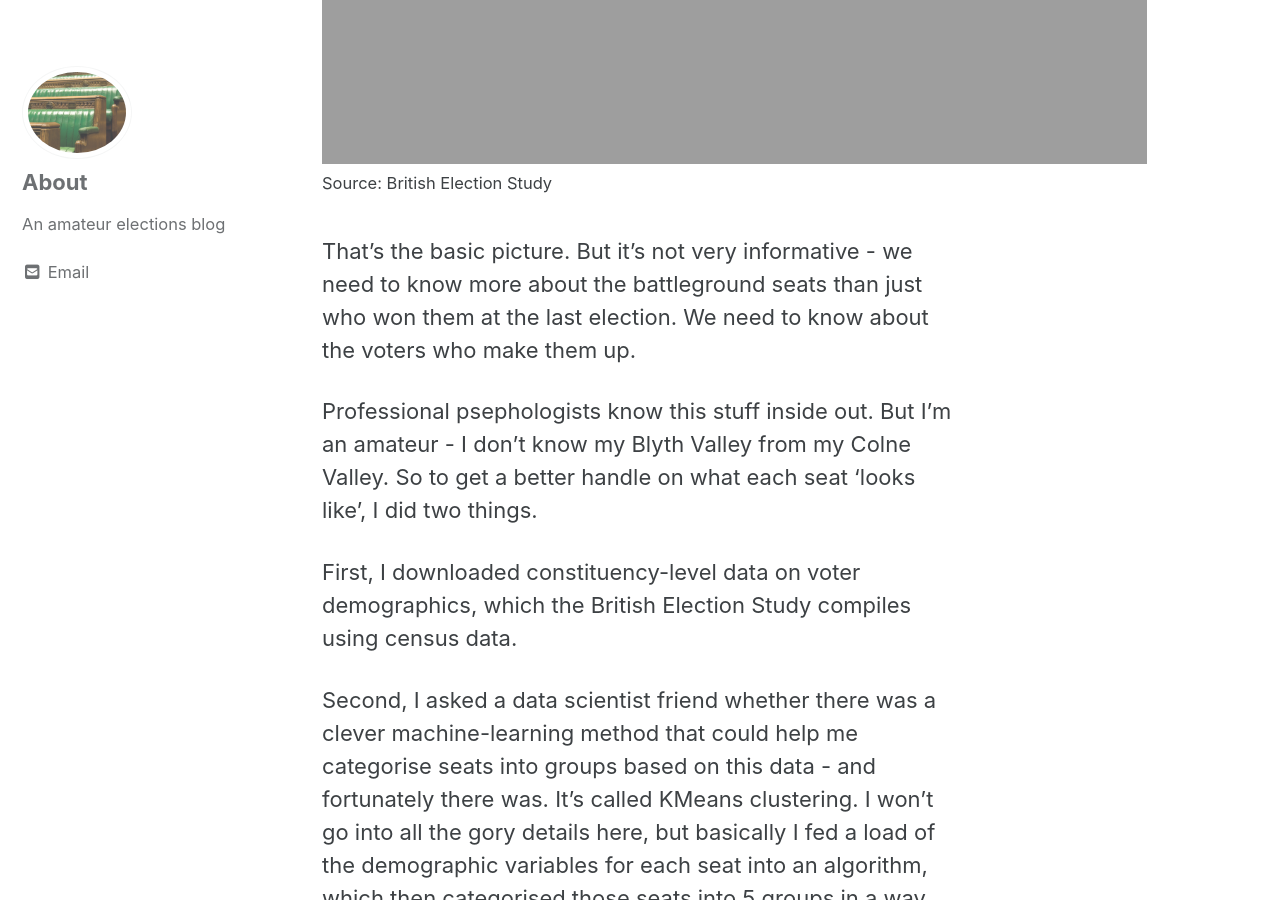
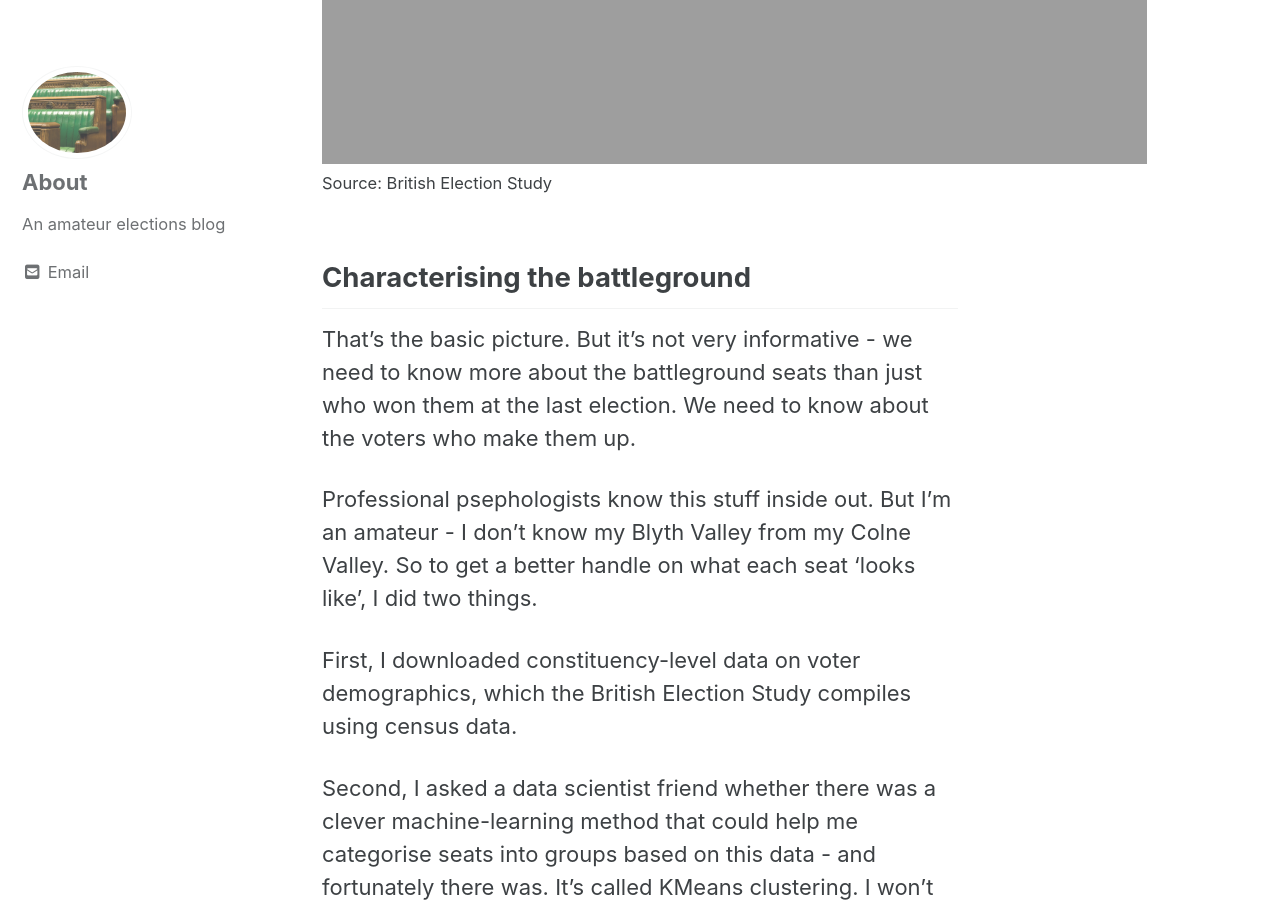
Before and after one commit to sixhundredandfifty/blog, a Jekyll site: the page built from _posts/2020-05-28-labourbattleground1.md, in a window 1280 px wide and 900 px high, scrolled down 3405 px. Built offline with Jekyll 4.4.1, drawn with Linux system fonts in a browser that asks for light colours; cached includes are drawn as plain includes; nearby versions of some CDN libraries.

Commit message:
Update 2020-05-28-labourbattleground1.md

```diff
--- a/_posts/2020-05-28-labourbattleground1.md
+++ b/_posts/2020-05-28-labourbattleground1.md
@@ -32,6 +32,7 @@ A few points to make about this basic picture:
 
 <sup>Source: British Election Study</sup>
 
+## Characterising the battleground
 That’s the basic picture. But it’s not very informative - we need to know more about the battleground seats than just who won them at the last election. We need to know about the voters who make them up.
 
 Professional psephologists know this stuff inside out. But I’m an amateur - I don’t know my Blyth Valley from my Colne Valley. So to get a better handle on what each seat ‘looks like’, I did two things.
```
